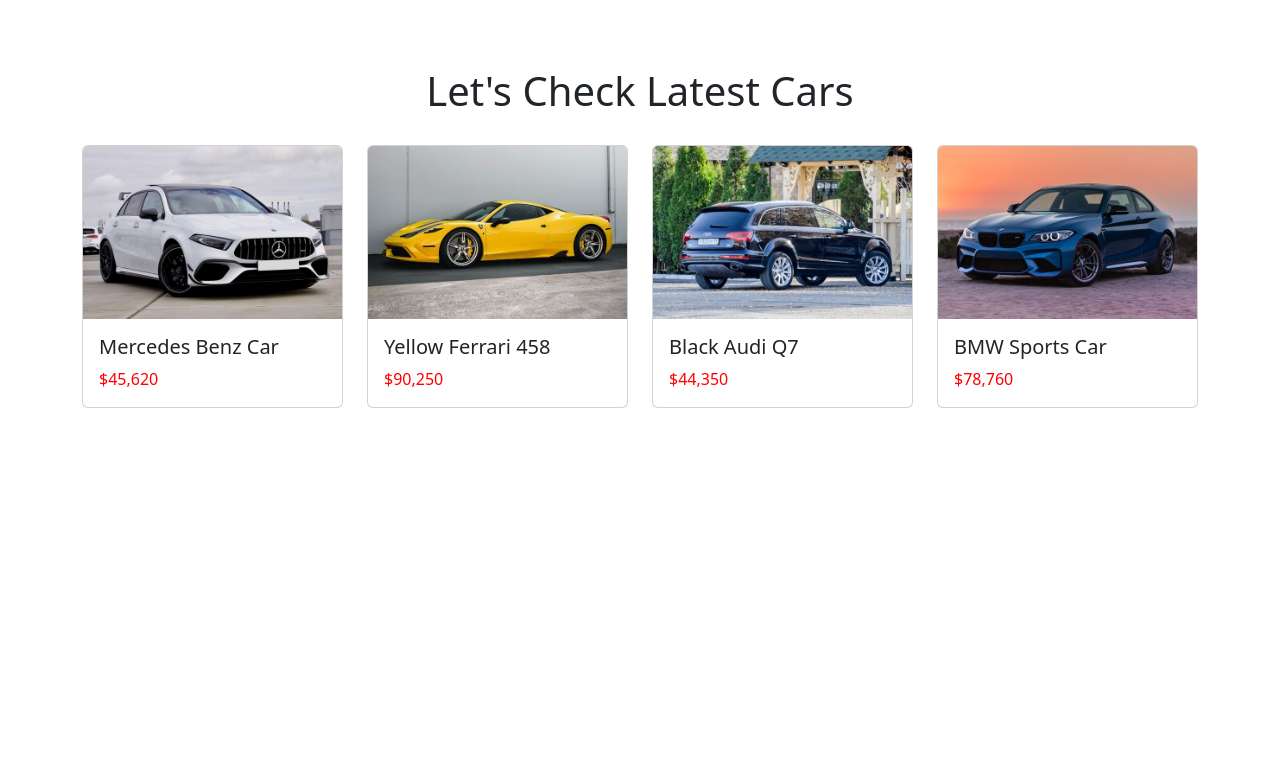
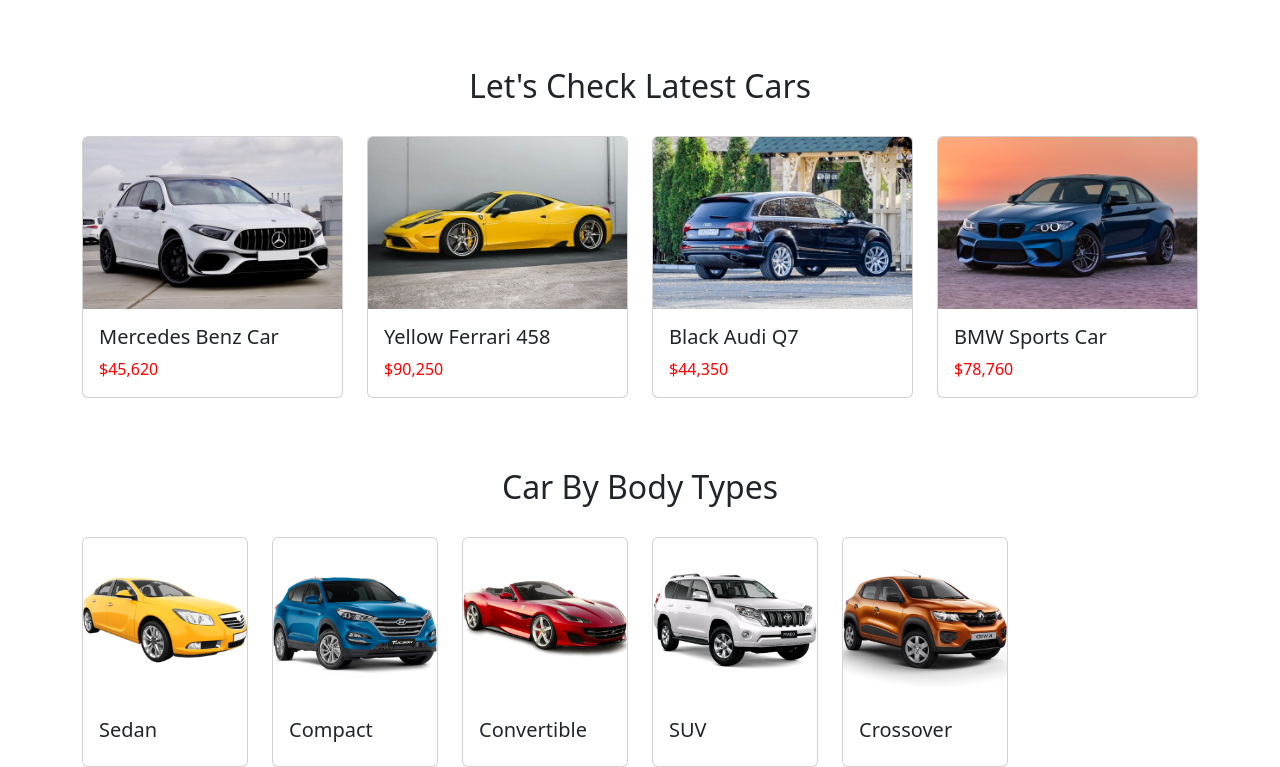
Before and after one commit to Sawom/carShop, a plain HTML site: page index.html in a window 1280 px wide. Shown: the part 972-1739 px from the top of the page. Before the commit the page ends 1380 px from the top, so only its background shows below. Drawn offline with Linux system fonts and the light colour scheme.

Commit message:
car body

```diff
--- a/index.html
+++ b/index.html
@@ -160,7 +160,7 @@
 
     <!-- section 3: latest cars -->
     <section class="container mx-auto" style="margin-top: 70px;">
-      <h1 class="text-center" style="margin-bottom: 30px;">Let's Check Latest Cars</h1>
+      <h2 class="text-center" style="margin-bottom: 30px;">Let's Check Latest Cars</h2>
       <div class="row row-cols-1 row-cols-md-2 row-cols-lg-4 g-4">
         <!-- 1 -->
         <div class="col">
@@ -206,8 +206,56 @@
     </section>
 
     <!-- section 4 -->
-    <section>
+    <section class="container mx-auto" style="margin-top: 70px;">
+      <h2 class="text-center" style="margin-bottom: 30px;">Car By Body Types</h2>
+      <div class="row row-cols-2 row-cols-md-3 row-cols-lg-6 g-4">
+        <!-- 1 -->
+        <div class="col" >
+          <div class="card h-100">
+            <img src="images/carTypes/car1.png" class="card-img-top " alt="...">
+            <div class="card-body">
+              <h5 class="card-title">Sedan</h5>
+            </div>
+          </div>
+        </div>
+        <!-- 2 -->
+        <div class="col" >
+          <div class="card h-100">
+            <img src="images/carTypes/car2.png" class="card-img-top" alt="...">
+            <div class="card-body">
+              <h5 class="card-title">Compact</h5>
+            </div>
+          </div>
+        </div>
+        <!-- 3 -->
+        <div class="col">
+          <div class="card h-100">
+            <img src="images/carTypes/car3.png" class="card-img-top" alt="...">
+            <div class="card-body">
+              <h5 class="card-title">Convertible</h5>
+            </div>
+          </div>
+        </div>
+        <!-- 4 -->
+        <div class="col">
+          <div class="card h-100">
+            <img src="images/carTypes/car4.png" class="card-img-top" alt="...">
+            <div class="card-body">
+              <h5 class="card-title">SUV</h5>
+            </div>
+          </div>
+        </div>
+        <!-- 5 -->
+        <div class="col">
+          <div class="card h-100">
+            <img src="images/carTypes/car5.png" class="card-img-top" alt="...">
+            <div class="card-body">
+              <h5 class="card-title">Crossover</h5>
+            </div>
+          </div>
+        </div>
 
+      </div>
 
     </section>
 
```
